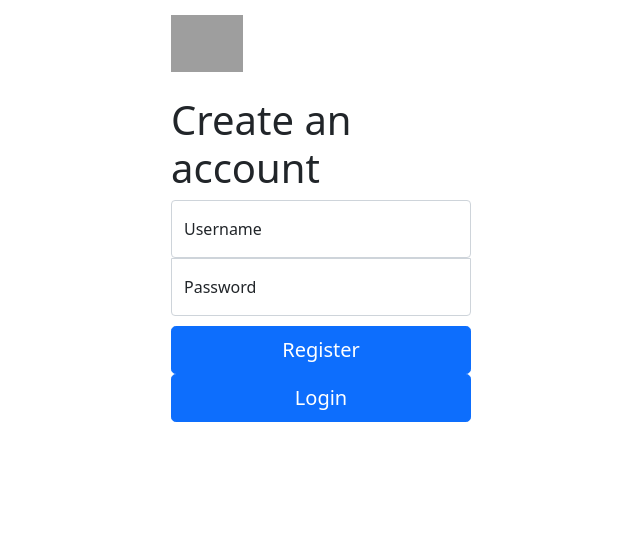
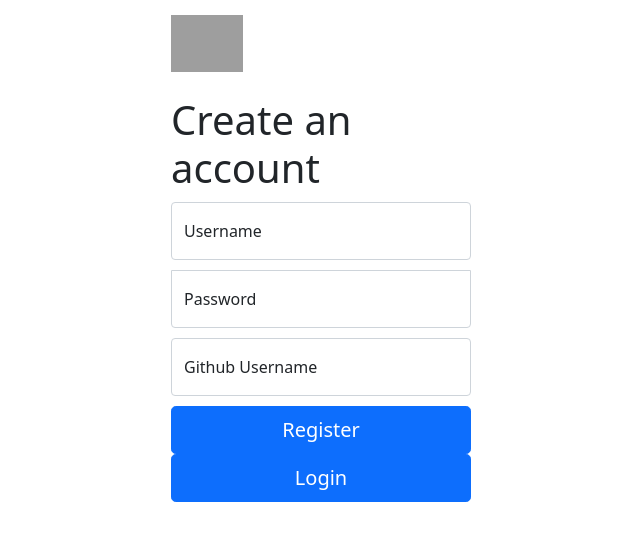
Before and after one commit to DenisDziganchuk/allThatIKnow, a Flask app: page /register in a window 1280 px wide. Shown: the part 137-678 px from the top of the page, without its empty margins (319-959 px from the left). Run offline with Flask 2, Linux system fonts and the light colour scheme; grey boxes are pictures that could not be loaded.

Commit message:
Update files

```diff
--- a/app.py
+++ b/app.py
@@ -10,7 +10,7 @@ from flask_bcrypt import Bcrypt
 app = Flask(__name__)
 bcrypt = Bcrypt(app)
 
-app.config["SQLALCHEMY_DATABASE_URI"] = "sqlite:///blogs.db"
+app.config["SQLALCHEMY_DATABASE_URI"] = "sqlite:///database.db"
 app.config["SQLALCHEMY_TRACK_MODIFICATIONS"] = False
 app.config["SECRET_KEY"] = "denisdziganchuk"
 db = SQLAlchemy(app)
@@ -41,17 +41,22 @@ class User(db.Model, UserMixin):
     id = db.Column(db.Integer, primary_key=True)
     username = db.Column(db.String(20), nullable=False)
     password = db.Column(db.String(50), nullable=False)
-
+    github_username = db.Column(db.String(100), nullable=False)
 
 class RegisterForm(FlaskForm):
     username = StringField(validators=[InputRequired(), Length(min=3, max=20)], render_kw={"placeholder": "Username"})
     password = PasswordField(validators=[InputRequired(), Length(min=3, max=20)], render_kw={"placeholder": "Password"})
+    github_username = StringField(validators=[InputRequired(), Length(min=1, max=100)], render_kw={"placeholder": "Github Username"})
     submit = SubmitField("Register")
 
     def validate_username(self, username):
         existing_username = User.query.filter_by(username=username.data).first()
         if existing_username:
             raise ValidationError("User already exists! Try another username")
+    def validate_github(self, github_username):
+        existing_github = User.query.filter_by(github_username=github_username.data).first()
+        if existing_github:
+            raise ValidationError("User with Github username already exists! Check it for spelling errors")
 
 
 class LoginForm(FlaskForm):
@@ -62,15 +67,22 @@ class LoginForm(FlaskForm):
 
 @app.route("/")
 def index():
-    return render_template("index.html")
+    if current_user.is_authenticated:
+        return render_template("index.html", github_username=current_user.github_username)
+    else:
+        return render_template("index.html")
 
 
 @app.route("/about")
 def about():
-    return render_template("about.html")
+    if current_user.is_authenticated:
+        return render_template("about.html", github_username=current_user.github_username)
+    else:
+        return render_template("about.html")
 
 
 @app.route("/create_post", methods=["POST", "GET"])
+@login_required
 def create_post():
     if request.method == "POST":
         title = request.form["title"]
@@ -85,7 +97,10 @@ def create_post():
         except:
             return "Problem with saving post"
     else:
-        return render_template("create_post.html")
+        if current_user.is_authenticated:
+            return render_template("create_post.html", github_username=current_user.github_username)
+        else:
+            return render_template("create_post.html")
 
 
 @app.route("/posts/<int:id>/update", methods=["POST", "GET"])
@@ -102,19 +117,28 @@ def update_post(id):
             return "Problem with updating post"
     else:
         article = User.query.get(id)
-        return render_template("update_post.html", article=article)
+        if current_user.is_authenticated:
+            return render_template("update_post.html", article=article, github_username=current_user.github_username)
+        else:
+            return render_template("update_post.html", article=article)
 
 
 @app.route("/posts")
 def posts():
     article = Article.query.order_by(Article.date.desc()).all()
-    return render_template('posts.html', article=article)
+    if current_user.is_authenticated:
+        return render_template('posts.html', article=article, github_username=current_user.github_username)
+    else:
+        return render_template('posts.html', article=article)
 
 
 @app.route("/posts/<int:id>")
 def post_detail(id):
     article = User.query.get(id)
-    return render_template("post_detail.html", article=article)
+    if current_user.is_authenticated:
+        return render_template("post_detail.html", article=article, github_username=current_user.github_username)
+    else:
+        return render_template("post_detail.html", article=article)
 
 
 @app.route("/posts/<int:id>/delete")
@@ -137,7 +161,10 @@ def login():
             if bcrypt.check_password_hash(user.password, form.password.data):
                 login_user(user)
                 return redirect(url_for("dashboard"))
-    return render_template("login.html", form=form)
+    if current_user.is_authenticated:
+        return render_template("login.html", form=form, github_username=current_user.github_username)
+    else:
+        return render_template("login.html", form=form)
 
 
 @app.route("/register", methods=["GET", "POST"])
@@ -145,17 +172,23 @@ def register():
     form = RegisterForm()
     if form.validate_on_submit():
         hash_password = bcrypt.generate_password_hash(form.password.data)
-        new_user = User(username=form.username.data, password=hash_password)
+        new_user = User(username=form.username.data, password=hash_password, github_username=form.github_username.data)
         db.session.add(new_user)
         db.session.commit()
         return redirect(url_for("login"))
-    return render_template("registration.html", form=form)
+    if current_user.is_authenticated:
+        return render_template("registration.html", form=form, github_username=current_user.github_username)
+    else:
+        return render_template("registration.html", form=form)
 
 
 @app.route("/dashboard", methods=["GET", "POST"])
 @login_required
 def dashboard():
-    return render_template("dashboard.html", current_user=current_user)
+    if current_user.is_authenticated:
+        return render_template("dashboard.html", current_user=current_user, github_username=current_user.github_username)
+    else:
+        return render_template("dashboard.html")
 
 
 @app.route("/logout", methods=["GET", "POST"])
--- a/static/form.css
+++ b/static/form.css
@@ -31,3 +31,7 @@
   border-top-left-radius: 0;
   border-top-right-radius: 0;
 }
+
+.form-floating {
+    margin: 10px 0px;
+}
--- a/templates/base.html
+++ b/templates/base.html
@@ -34,25 +34,25 @@
       <ul class="nav nav-pills">
         <li class="nav-item"><a href="/" class="nav-link" aria-current="page">Home</a></li>
         <li class="nav-item"><a href="/about" class="nav-link">About</a></li>
-          {% if current_user.username|length == 0 %}
+          {% if not current_user.is_authenticated %}
             <li></li>
           {% else %}
             <li class="nav-item"><a href="/create_post" class="nav-link">Create post</a></li>
           {% endif %}
         <li class="nav-item"><a href="/posts" class="nav-link">Posts</a></li>
-          {% if current_user.username|length == 0 %}
+          {% if not current_user.is_authenticated %}
             <li class="nav-item"><a href="/login" class="nav-link">Login</a></li>
             <li class="nav-item"><a href="/register" class="nav-link">Register</a></li>
           {% else %}
             <li></li>
           {% endif %}
 
-        {% if current_user.username|length == 0 %}
+        {% if not current_user.is_authenticated %}
             <li></li>
           {% else %}
             <div class="dropdown text-end">
               <a href="#" class="d-block link-dark text-decoration-none dropdown-toggle" id="dropdownUser1" data-bs-toggle="dropdown" aria-expanded="false">
-                <img src="https://github.com/{{current_user.username}}.png" alt="User not found" width="32" height="32" class="rounded-circle">
+                <img src="https://github.com/{{github_username}}.png" alt="User not found" width="32" height="32" class="rounded-circle">
               </a>
               <ul class="dropdown-menu text-small" aria-labelledby="dropdownUser1">
                   <li><a class="dropdown-item" href="{{url_for('dashboard')}}">Dashboard</a></li>
--- a/templates/registration.html
+++ b/templates/registration.html
@@ -22,11 +22,10 @@ Registration
             {{form.password(type="password", class="form-control", id="floatingPassword", placeholder="Password")}}
           <label for="floatingPassword">Password</label>
         </div>
-
-<!--          <div class="form-floating">-->
-<!--            {{form.password(type="text", class="form-control", id="githubUsername", placeholder="GitHub Username")}}-->
-<!--          <label for="githubUsername">Password</label>-->
-<!--        </div>-->
+          <div class="form-floating">
+            {{form.github_username(type="text", class="form-control", id="githubUsername", placeholder="Github Username")}}
+          <label for="githubUsername">Github Username</label>
+        </div>
 
           {{form.submit(class="w-100 btn btn-lg btn-primary")}}
           <a href="{{url_for('login')}}" class="w-100 btn btn-lg btn-primary">Login</a>
```
Also changed, not shown: blogs.db (deleted), database.db (added).
